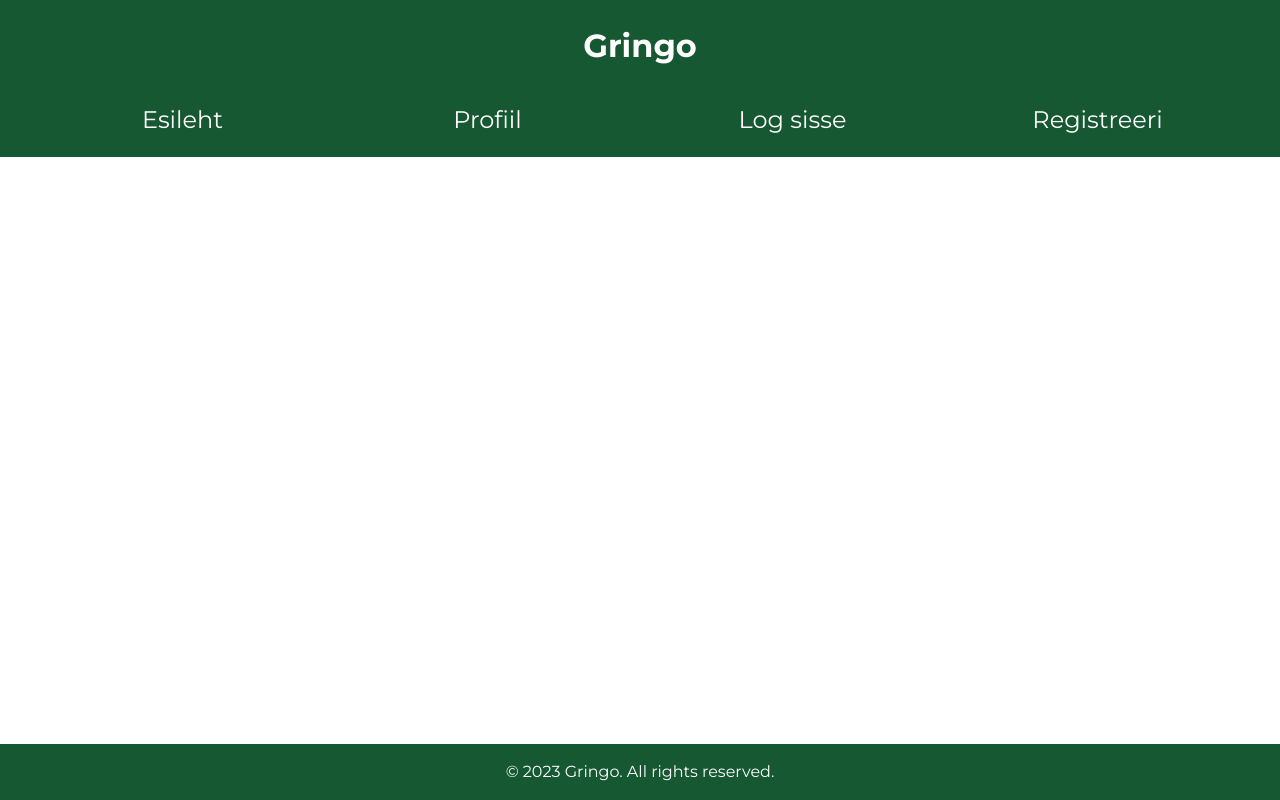
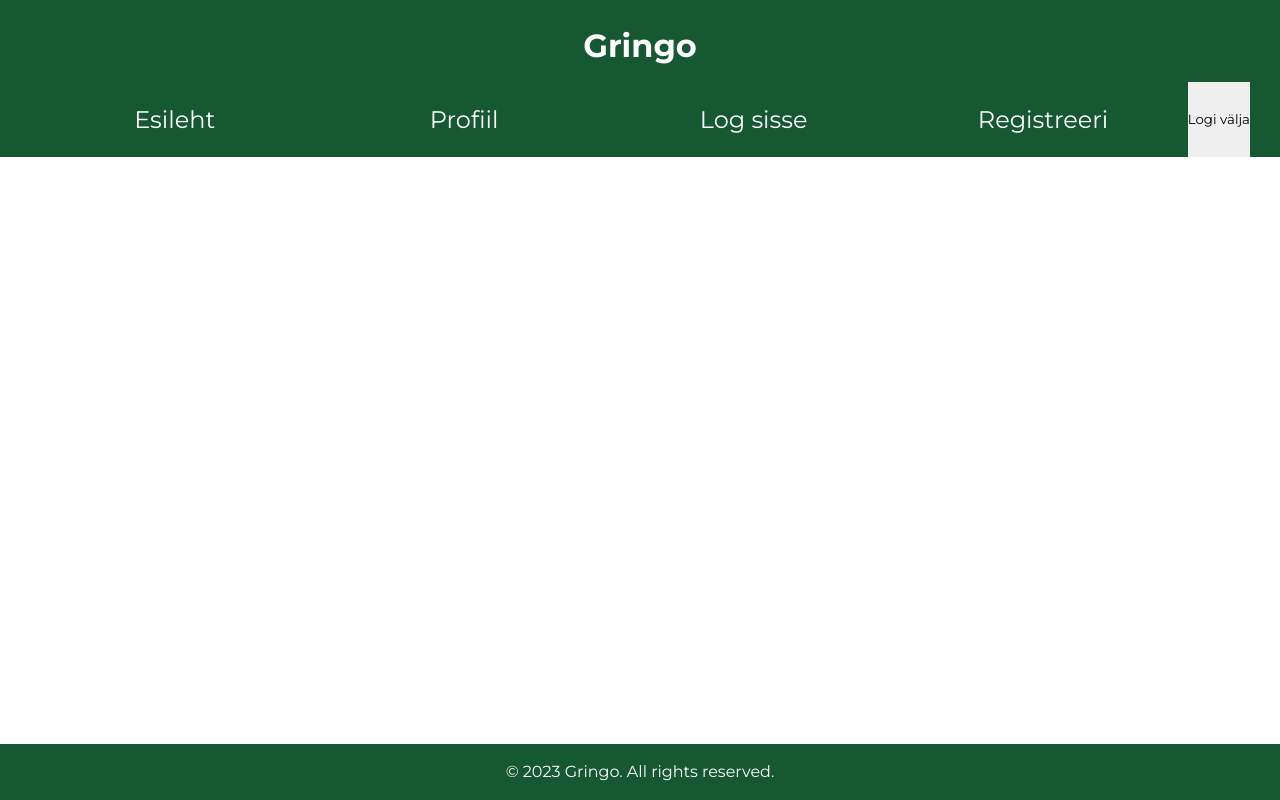
Before and after one commit to luckasw/MITS-Hackathon, a Nuxt app: page / in a window 1280 px wide. Built offline with nearby package versions, Linux system fonts and the light colour scheme; no server answers.

Commit message:
Logout implemented

```diff
--- a/components/AppHeader.vue
+++ b/components/AppHeader.vue
@@ -1,5 +1,7 @@
 <script setup lang="ts">
 import { defineProps } from "vue";
+const supabase = useSupabaseClient();
+const router = useRouter();
 
 const appConfig = useAppConfig();
 const {
@@ -10,6 +12,18 @@ const isMobile = ref(false);
 const toggleDropdown = () => {
   isMobile.value = !isMobile.value;
 };
+
+async function logOut() {
+  try {
+    const { error } = await supabase.auth.signOut()
+    toggleDropdown()
+    router.push('/')
+
+    if (error) throw error;
+  } catch (error) {
+    console.log(error)
+}
+}
 </script>
 
 <template>
@@ -31,6 +45,8 @@ const toggleDropdown = () => {
         <NuxtLink class="mobilelink" to="/register" @click="toggleDropdown"
           >Registreeri</NuxtLink
         >
+        <button class="logOut" @click="logOut"
+          >Logi välja</button>
       </div>
     </div>
     <div class="hamburger-icon" @click="toggleDropdown">
@@ -46,6 +62,7 @@ const toggleDropdown = () => {
       <NuxtLink class="link" to="/profile">Profiil</NuxtLink>
       <NuxtLink class="link" to="/login">Log sisse</NuxtLink>
       <NuxtLink class="link" to="/register">Registreeri</NuxtLink>
+      <button class="logOut" @click="logOut">Logi välja</button>
     </nav>
   </div>
 </template>
```
